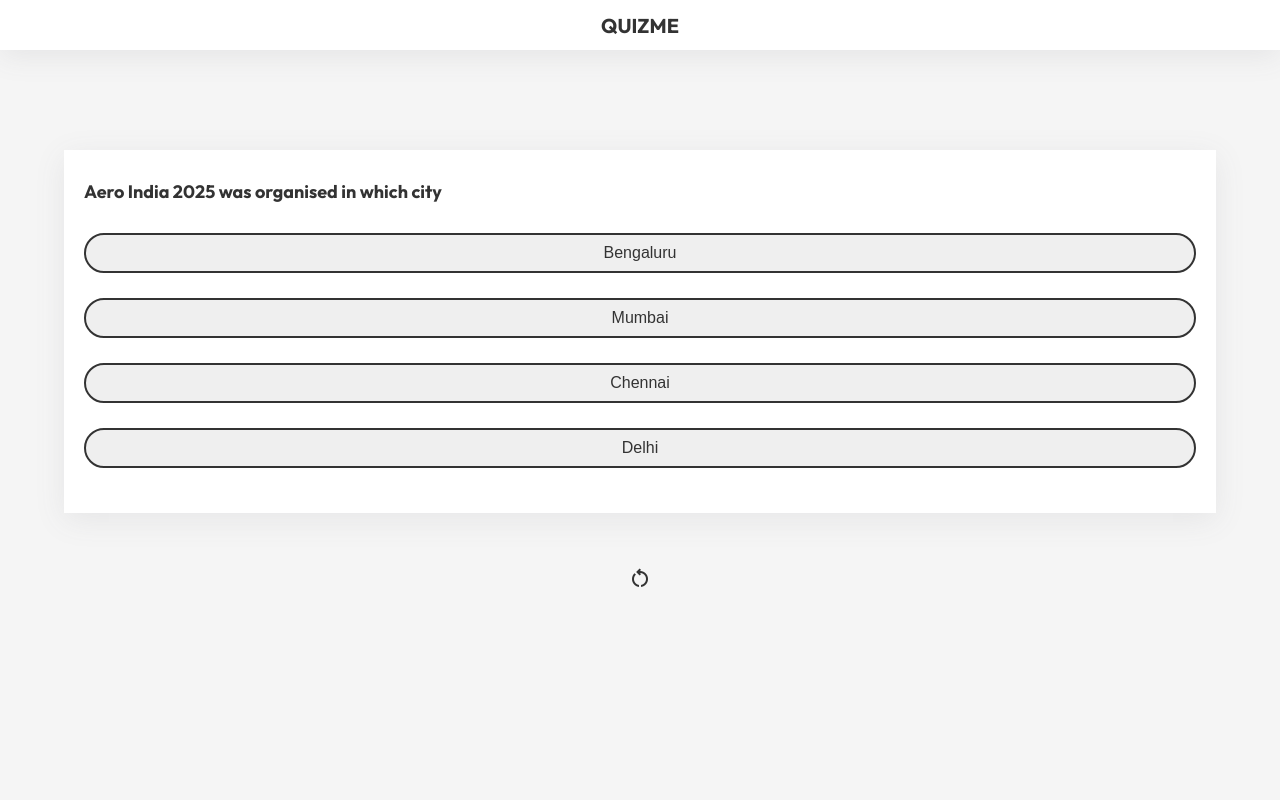
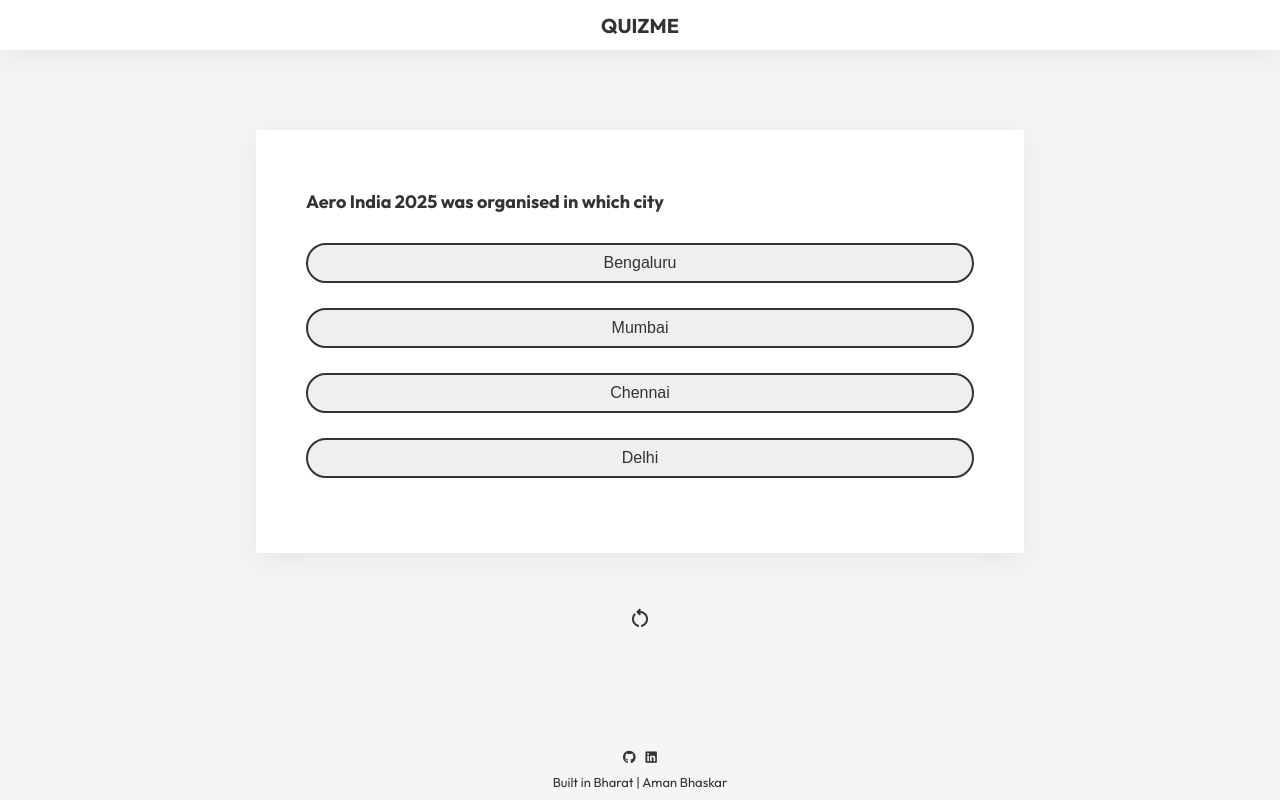
Before and after one commit to amanbh2/quizme, a plain HTML site: page index.html in a window 1280 px wide. Drawn offline with nearby package versions, Linux system fonts and the light colour scheme.

Commit message:
footerAdded

```diff
--- a/index.html
+++ b/index.html
@@ -13,6 +13,7 @@
     <link rel="preconnect" href="https://fonts.gstatic.com" crossorigin>
     <link href="https://fonts.googleapis.com/css2?family=Outfit:wght@100..900&display=swap" rel="stylesheet">
     <link rel="stylesheet" href="https://fonts.googleapis.com/css2?family=Material+Symbols+Outlined:opsz,wght,FILL,GRAD@24,400,0,0&icon_names=restart_alt" />
+    <script src="https://kit.fontawesome.com/d7b86548bd.js" crossorigin="anonymous"></script>
 </head>
 <body>
     <div id="header">
@@ -25,6 +26,8 @@
     </div>
     <div id="restart-btn"><span class="material-symbols-outlined">restart_alt</span></div>
     <script src="script.js"></script>
+    <div id="github"><a href="https://github.com/amanbh2"><i class="fa-brands fa-github"></i></a><a href="https://www.linkedin.com/in/amanbh2/"><i class="fa-brands fa-linkedin"></i></a></div>
+    <div id="footer"><p>Built in Bharat | Aman Bhaskar</p></div>
 
 </body>
 </html>
--- a/style.css
+++ b/style.css
@@ -9,6 +9,10 @@ body{
     color: #333;
     font-family: "Outfit", serif;
     background-color: #f5f5f5;
+}
+
+a{
+    color: #333;
 }
 
 #header{
@@ -27,7 +31,7 @@ body{
 
 .container {
     width: 90%;
-    margin: 100px auto 40px;
+    margin: 80px auto 40px;
     background: white;
     padding: 20px;
     /* border-radius: 20px; */
@@ -95,3 +99,29 @@ body{
 #restart-btn:hover {
     transform: rotate(-180deg);
 }
+
+#footer{
+    position: fixed;
+    bottom: 10px;
+    width: 100%;
+    text-align: center;
+    font-size: small;
+}
+#github{
+    position: fixed;
+    bottom: 35px;
+    width: 100%;
+    text-align: center;
+    font-size: small;
+}
+#github>a{
+    padding-left: 5px;
+    padding-right: 5px;
+}
+
+@media screen and (min-width: 480px) {
+    .container{
+        width: 60%;
+        padding: 50px;
+    }
+  }
```
